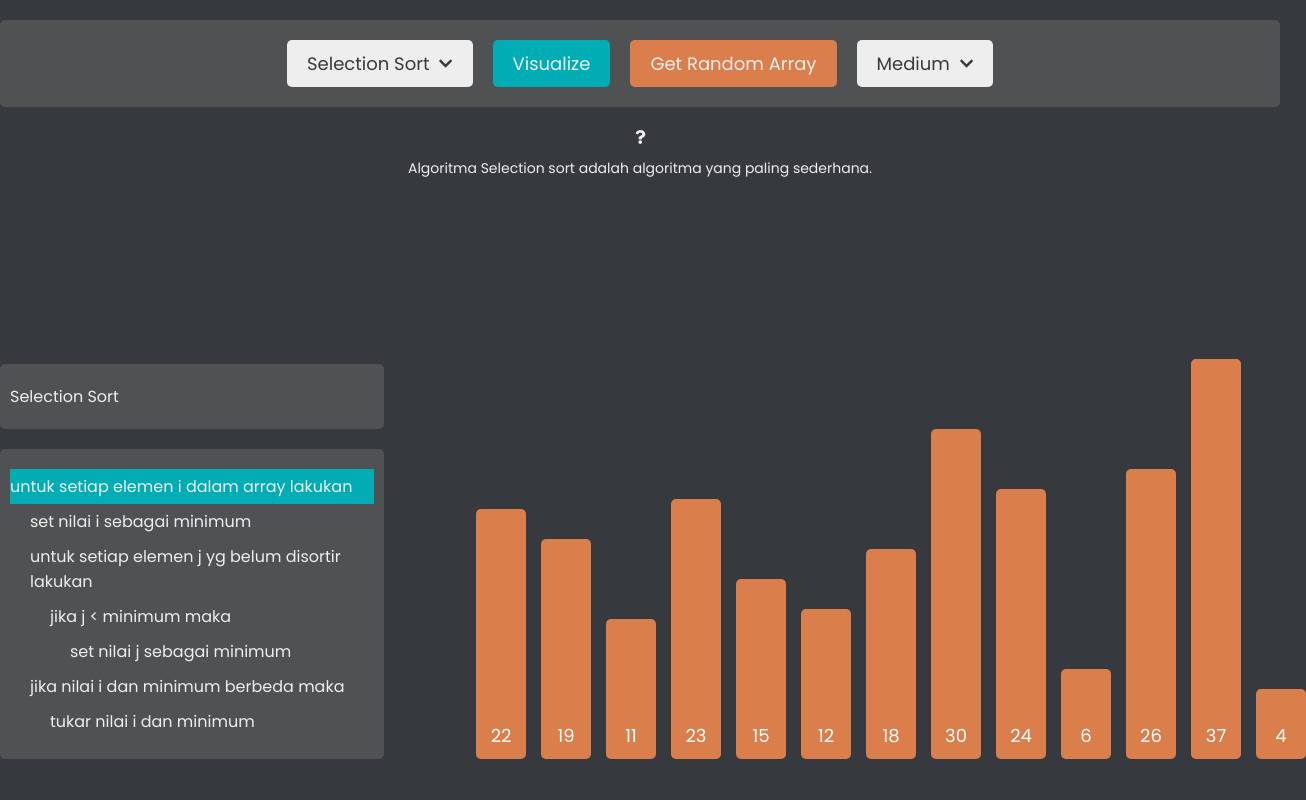
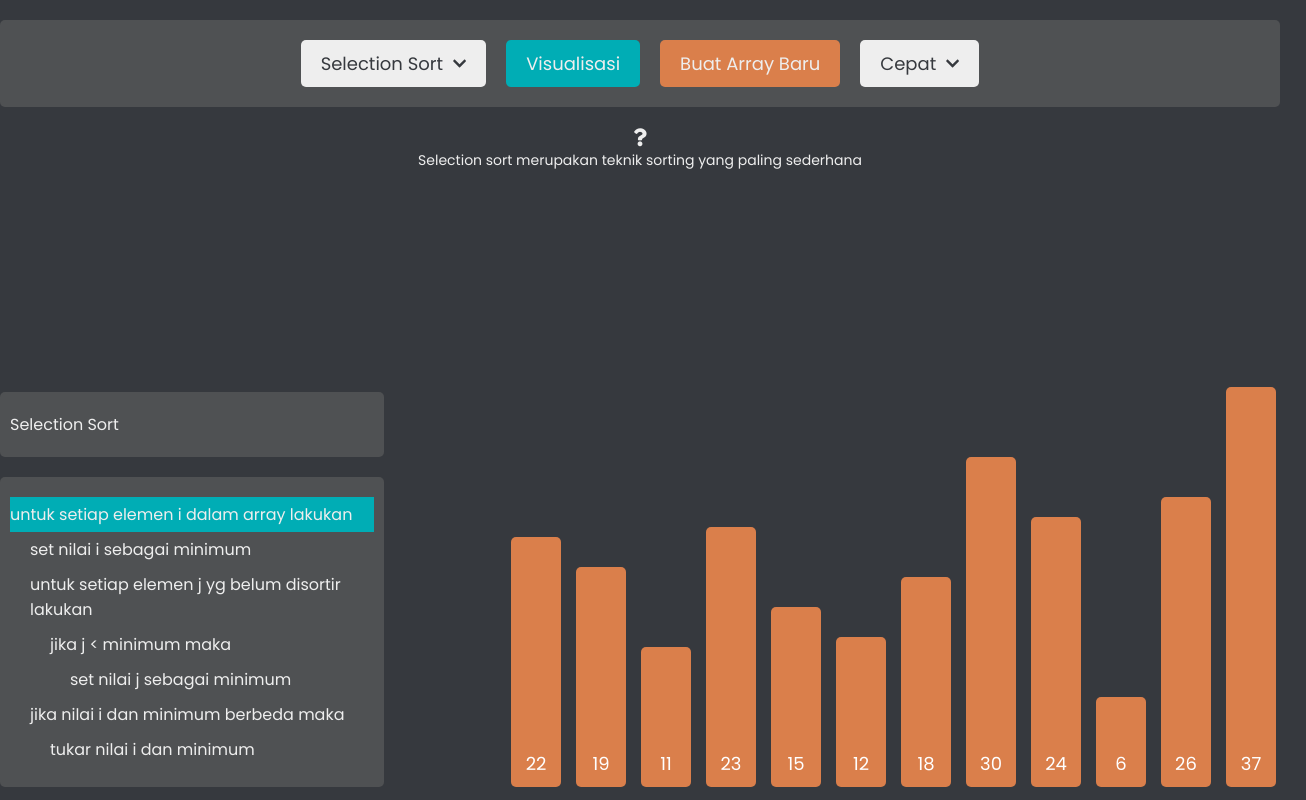
Before and after one commit to GunawanAhmad/sorting-visualizer, a Vue app: page / in a window 1280 px wide. Shown: the whole page, 1306 px wide, since content can reach past the window. Built offline with nearby package versions, Linux system fonts and the light colour scheme.

Commit message:
fixing algo info and navbar

```diff
--- a/src/Helper/Helper.js
+++ b/src/Helper/Helper.js
@@ -69,3 +69,10 @@ function swapArrElm(arr, indexA, indexB) {
   arr[indexA] = arr[indexB];
   arr[indexB] = temp;
 }
+
+export function disableButton(value) {
+  let buttons = document.querySelectorAll(".navbar button");
+  buttons.forEach((btn) => {
+    btn.disabled = value;
+  });
+}
--- a/src/algorithms/selectionSort/visualizeSelectionSort.js
+++ b/src/algorithms/selectionSort/visualizeSelectionSort.js
@@ -1,5 +1,9 @@
 import { selectionSort } from "./selectionSort";
-import { changeBackgroundColor, swapBars } from "../../Helper/Helper";
+import {
+  changeBackgroundColor,
+  swapBars,
+  disableButton,
+} from "../../Helper/Helper";
 
 export function visualizeSelectionSort(
   array,
@@ -15,7 +19,11 @@ export function visualizeSelectionSort(
   let unsortedColor = "#e76f51";
   pseudoSections[0].classList.add("active");
   for (let i = 0; i < sortedArr.length; i++) {
+    disableButton(true);
     setTimeout(() => {
+      if (i === sortedArr.length - 1) {
+        disableButton(false);
+      }
       visualizePseudo(sortedArr[i], pseudoSections);
       checkPseudoAnim(sortedArr[i], arrFromNodeList, arrFromNodeList);
       changeBackgroundColor(
--- /dev/null
+++ b/src/components/AlgoInfo.vue
@@ -0,0 +1,69 @@
+<template>
+  <div
+    class="container algo-info"
+    @mouseover="pauseInterval = true"
+    @mouseleave="pauseInterval = false"
+  >
+    <div>
+      <div class="text">
+        <p>
+          {{ selectedAlgo.infoList[currIndex] }}
+        </p>
+      </div>
+    </div>
+  </div>
+</template>
+
+<script>
+export default {
+  data() {
+    let algoInfo = [
+      {
+        name: "selection",
+        infoList: [
+          "Selection sort merupakan teknik sorting yang paling sederhana",
+          "Algoritma ini tidak cocok untuk set data dengan jumlah besar karena kompleksitas dari algoritma ini adalah O(n^2) di mana n adalah jumlah item",
+          "hal pertama yang akan dilakukan algoritma selection sort adalah menemukan elemen terkecil dalam array kita dan menukarnya (swap) dengan elemen yang ada di posisi pertama, kemudian algoritma ini akan mengulangi hal yang sama lagi yaitu mencari elemen terkecil yang ada di dalam array dan kemudian menukarnya (swap) dengan elemen yang ada di posisi kedua (mengingat elemen di posisi pertama sudah berhasil kita sorting).",
+        ],
+      },
+    ];
+    return {
+      selectedAlgo: algoInfo[0],
+      currIndex: 0,
+      pauseInterval: false,
+    };
+  },
+  mounted() {
+    setTimeout(() => {
+      setInterval(() => {
+        if (!this.pauseInterval) {
+          if (this.currIndex == this.selectedAlgo.infoList.length - 1) {
+            this.currIndex = 0;
+            return;
+          }
+          this.currIndex += 1;
+        }
+      }, 5000);
+    }, 5000);
+  },
+};
+</script>
+
+<style scoped>
+.algo-info {
+  position: relative;
+}
+.algo-info:hover {
+  cursor: default;
+}
+
+.algo-info:hover::before {
+  content: "\f08d";
+}
+.algo-info::before {
+  content: "\f128";
+  font-family: "Font Awesome 5 Free";
+  font-weight: 900;
+  font-size: 1.8rem !important;
+}
+</style>
--- a/src/components/Navbar.vue
+++ b/src/components/Navbar.vue
@@ -13,10 +13,10 @@
       </ul>
     </div>
     <button class="btn-style visualize-btn" @click="Visualize">
-      Visualize
+      Visualisasi
     </button>
     <button class="btn-style randomize-btn" @click="randomizeArray">
-      Get Random Array
+      Buat Array Baru
     </button>
 
     <div class="select-speed select">
@@ -41,7 +41,7 @@ export default {
     return {
       selectedAlgorithm: "Selection",
       isShowingAlgoList: false,
-      selectedSpeed: "Medium",
+      selectedSpeed: "Cepat",
       isShowingSpeedList: false,
     };
   },
--- a/src/components/sortingVisualizer.vue
+++ b/src/components/sortingVisualizer.vue
@@ -1,13 +1,6 @@
 <template>
   <div class="container">
-    <div class="algo-info">
-      <div class="icon">
-        <i class="fas fa-question"></i>
-      </div>
-      <div class="text">
-        <p>Algoritma Selection sort adalah algoritma yang paling sederhana.</p>
-      </div>
-    </div>
+    <algo-info />
     <div class="visualization">
       <selection-sort-pseudo />
       <div class="array-list">
@@ -20,16 +13,17 @@
 <script>
 import { visualizeSelectionSort } from "../algorithms/selectionSort/visualizeSelectionSort";
 import SelectionSortPseudo from "./selectionSortPseudo.vue";
+import AlgoInfo from "../components/AlgoInfo.vue";
 
 export default {
-  components: { SelectionSortPseudo },
+  components: { SelectionSortPseudo, AlgoInfo },
   mounted() {
     this.getRandomArray();
-
     let bars = document.querySelectorAll(".bar");
     this.arrFromNodeList = Array.from(bars);
     this.eventHub.$on("visualize", (data) => {
-      console.log(data);
+      this.isShowAlgoInfo = true;
+      this.checkSelectedAlgoAndSpeed(data);
       this.runSelectionSort();
     });
     this.eventHub.$on("randomize", (data) => {
@@ -44,13 +38,15 @@ export default {
       arrFromNodeList: [],
       animationTime: 200,
       pseudoSections: null,
+      selectedAlgorithm: "",
+      isShowAlgoInfo: false,
     };
   },
   methods: {
     getRandomArray() {
       this.array = [];
       this.$refs.barContainer.innerHTML = "";
-      const maxLength = 13;
+      const maxLength = 12;
       const minLength = 8;
       const maxValue = 40;
       const minValue = 2;
@@ -86,6 +82,19 @@ export default {
         this.pseudoSections
       );
     },
+    checkSelectedAlgoAndSpeed(data) {
+      if (data.selectedAlgorithm == "selection") {
+        this.selectedAlgorithm = "selection";
+      }
+
+      if (data.selectedSpeed == "Lambat") {
+        this.animationTime = 800;
+      } else if (data.selectedSpeed == "Sedang") {
+        this.animationTime = 500;
+      } else if (data.selectedSpeed == "Cepat") {
+        this.animationTime = 200;
+      }
+    },
   },
 };
 </script>
--- a/src/style/Navbar.css
+++ b/src/style/Navbar.css
@@ -25,6 +25,12 @@
 .randomize-btn {
   background: var(--orange) !important;
   color: var(--white) !important;
+}
+
+button:disabled {
+  /* background-color: var(--white) !important; */
+  opacity: 0.7;
+  cursor: not-allowed;
 }
 
 .select {
--- a/src/style/sortingVisualizer.css
+++ b/src/style/sortingVisualizer.css
@@ -9,7 +9,12 @@
 
 .algo-info {
   /* border: 1px solid red; */
+  height: 100px;
   margin-bottom: 2rem;
+  max-width: 900px;
+  width: auto;
+  margin: auto;
+  margin-top: 2rem;
 }
 
 .visualization {
```
